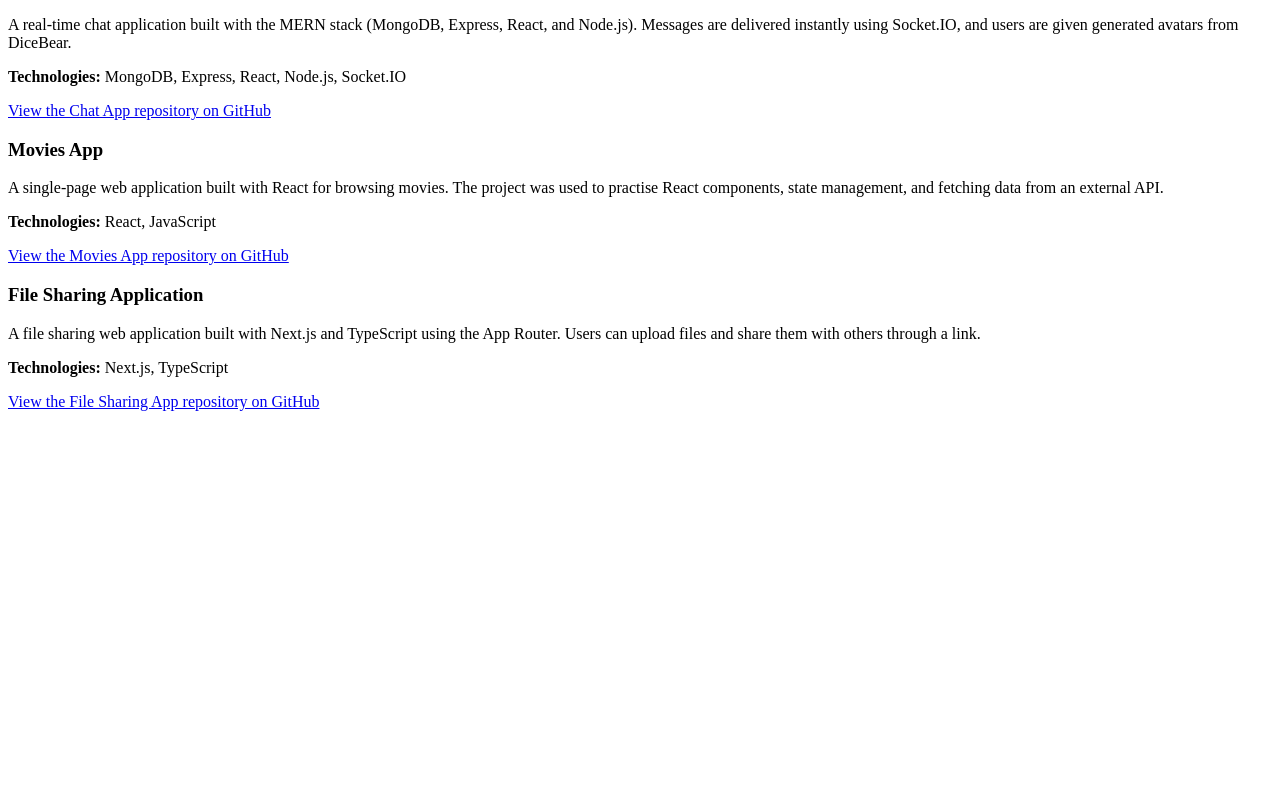
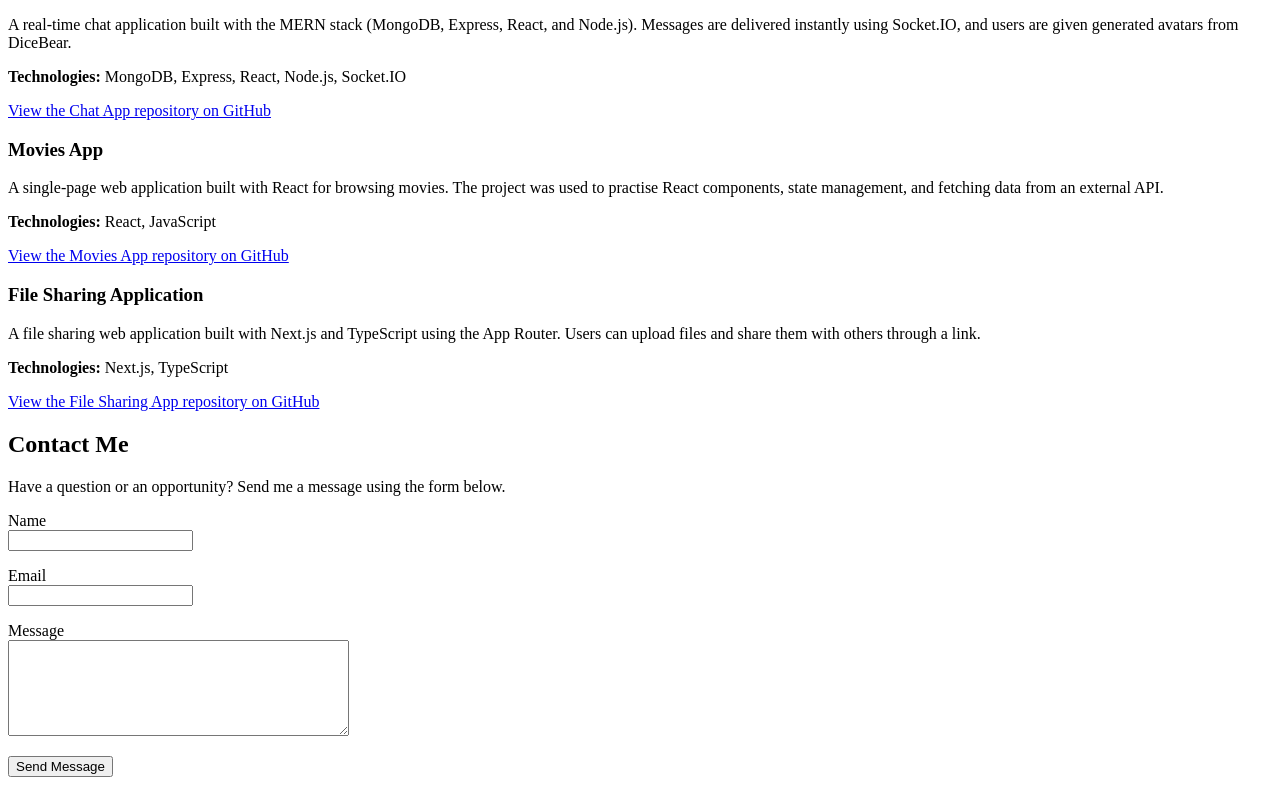
Before and after one commit to Rajankfl/webDevMIT, a plain HTML site: page index.html in a window 1280 px wide. Shown: the part 953-1746 px from the top of the page. Before the commit the page ends 1380 px from the top, so only its background shows below. Drawn offline with Linux system fonts and the light colour scheme.

Commit message:
added a contact form

```diff
--- a/index.html
+++ b/index.html
@@ -136,6 +136,49 @@
           </p>
         </article>
       </section>
+
+      <section id="contact" aria-labelledby="contact-heading">
+        <h2 id="contact-heading">Contact Me</h2>
+        <p>
+          Have a question or an opportunity? Send me a message using the form
+          below.
+        </p>
+        <form action="#" method="post">
+          <p>
+            <label for="name">Name</label><br />
+            <input
+              type="text"
+              id="name"
+              name="name"
+              autocomplete="name"
+              required
+            />
+          </p>
+          <p>
+            <label for="email">Email</label><br />
+            <input
+              type="email"
+              id="email"
+              name="email"
+              autocomplete="email"
+              required
+            />
+          </p>
+          <p>
+            <label for="message">Message</label><br />
+            <textarea
+              id="message"
+              name="message"
+              rows="6"
+              cols="40"
+              required
+            ></textarea>
+          </p>
+          <p>
+            <button type="submit">Send Message</button>
+          </p>
+        </form>
+      </section>
     </main>
   </body>
 </html>
```
